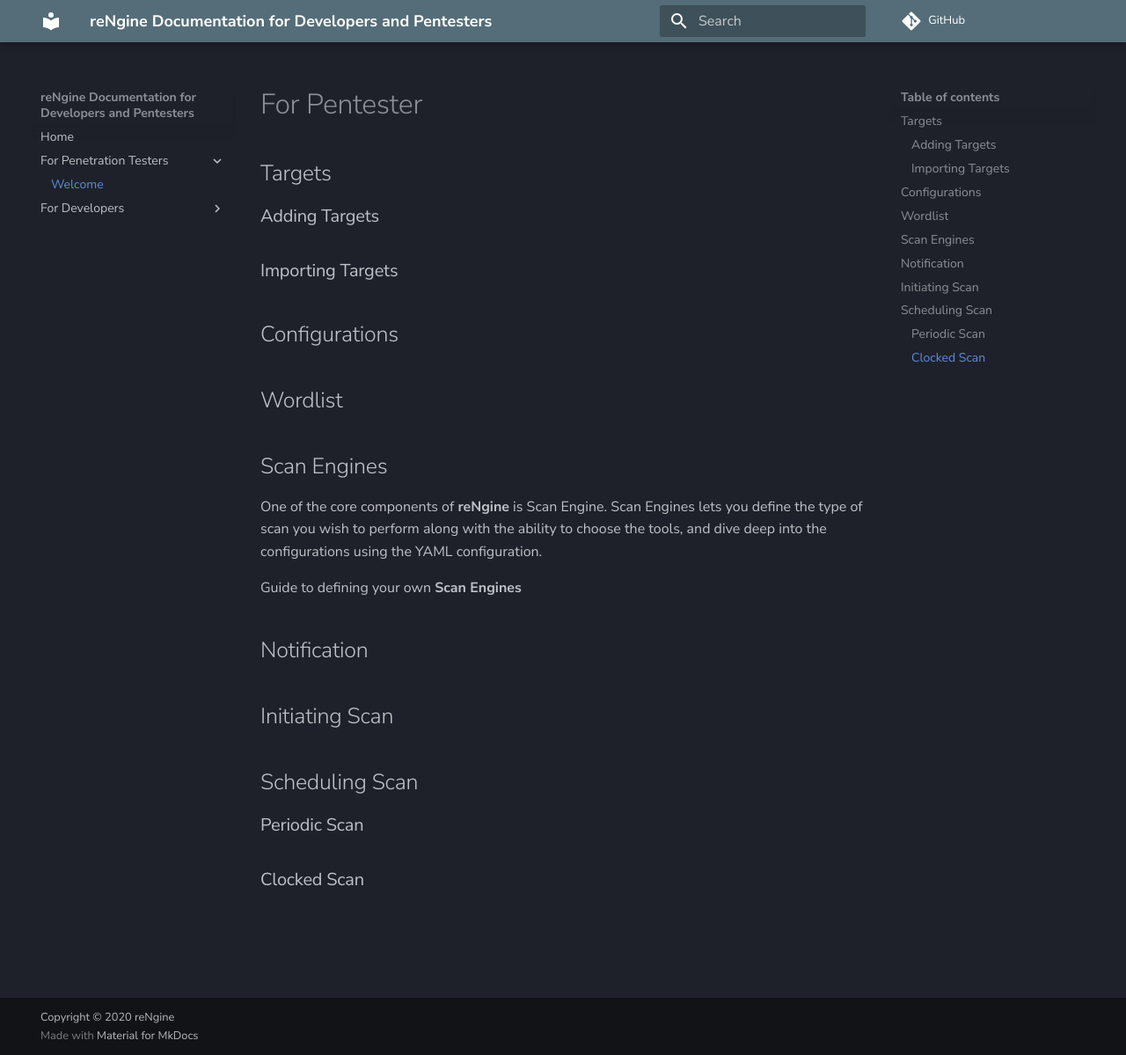
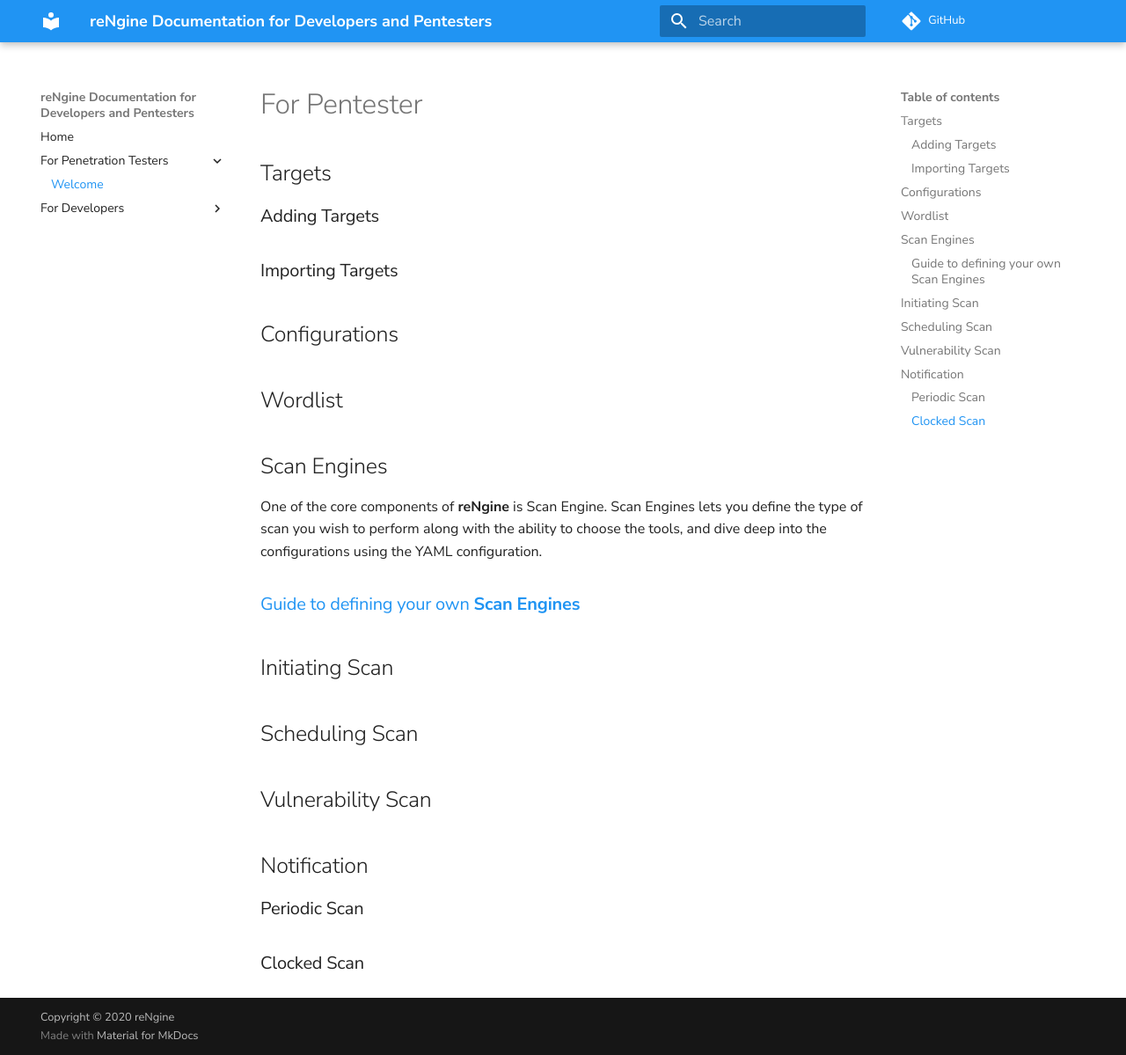
Before and after one commit to yogeshojha/rengineDocumentation, an MkDocs documentation site: the page built from docs/pentester/index.md, in a window 1280 px wide and 1199 px high. Shown: the whole window at 88% size. Built offline with MkDocs 1.6.1 and Material for MkDocs 9.7.7, drawn with Linux system fonts in a browser that asks for light colours; comment, search, counter and statistics services are not loaded.

Commit message:
Update Docs

```diff
--- a/docs/pentester/index.md
+++ b/docs/pentester/index.md
@@ -14,14 +14,16 @@
 
 One of the core components of **reNgine** is Scan Engine. Scan Engines lets you define the type of scan you wish to perform along with the ability to choose the tools, and dive deep into the configurations using the YAML configuration.
 
-Guide to defining your own **Scan Engines**
-
-## Notification
+### [Guide to defining your own **Scan Engines**](scan_engine.md)
 
 ## Initiating Scan
 
 ## Scheduling Scan
 
+## Vulnerability Scan
+
+## Notification
+
 ### Periodic Scan
 
 ### Clocked Scan
--- a/mkdocs.yml
+++ b/mkdocs.yml
@@ -4,8 +4,8 @@ site_name: reNgine Documentation for Developers and Pentesters
 theme:
   name: material
   palette:
-    scheme: slate
-    primary: blue grey
+    scheme: default
+    primary: blue
   font:
     text: Nunito Sans
     code: Roboto Mono
@@ -17,7 +17,6 @@ site_author: Yogesh Ojha
 
 copyright: Copyright &copy; 2020 reNgine
 
-
 # Nav Bar
 nav:
     - Home: 'index.md'
```
Also changed, not shown: docs/pentester/scan_engine.md (added).
